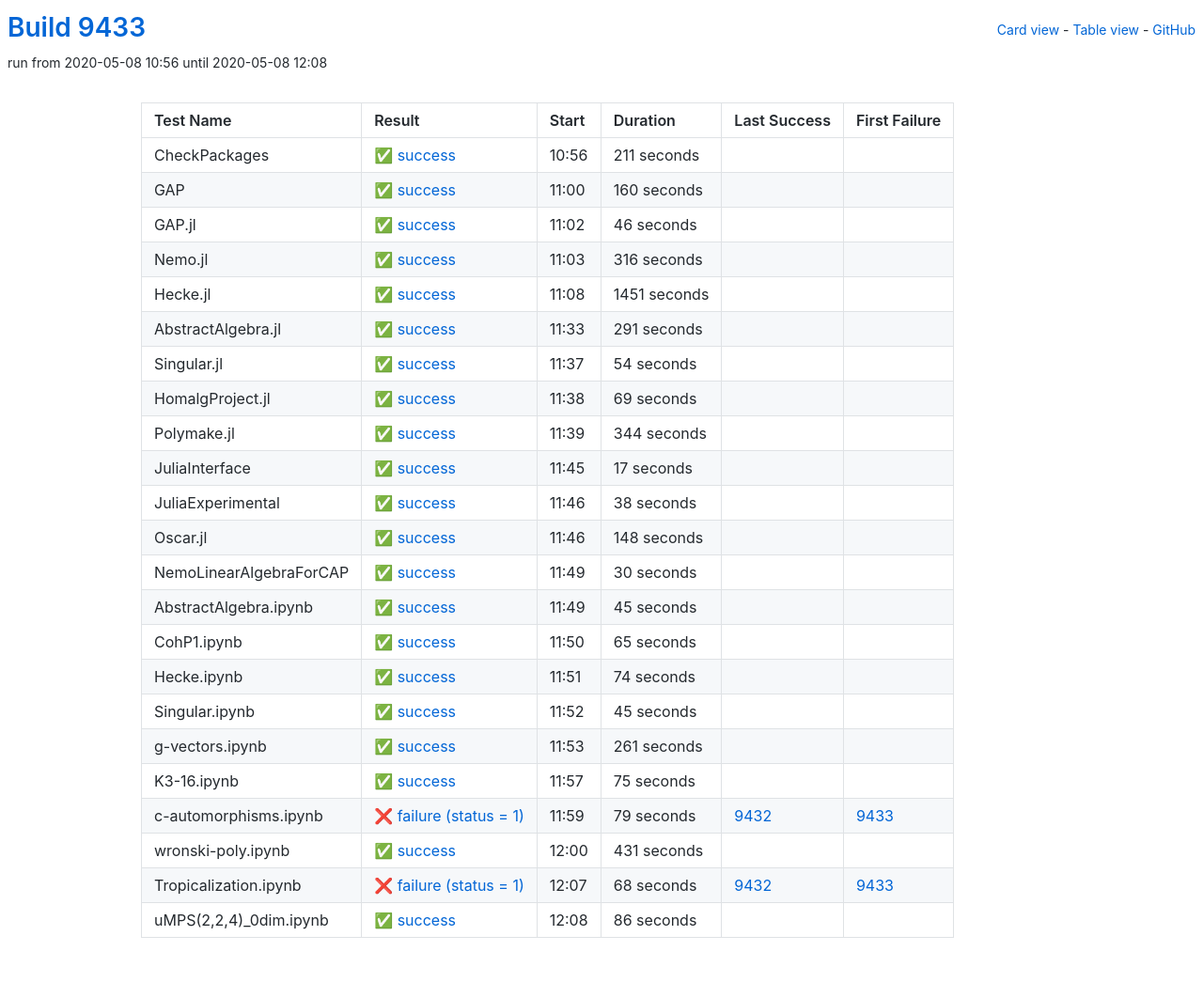
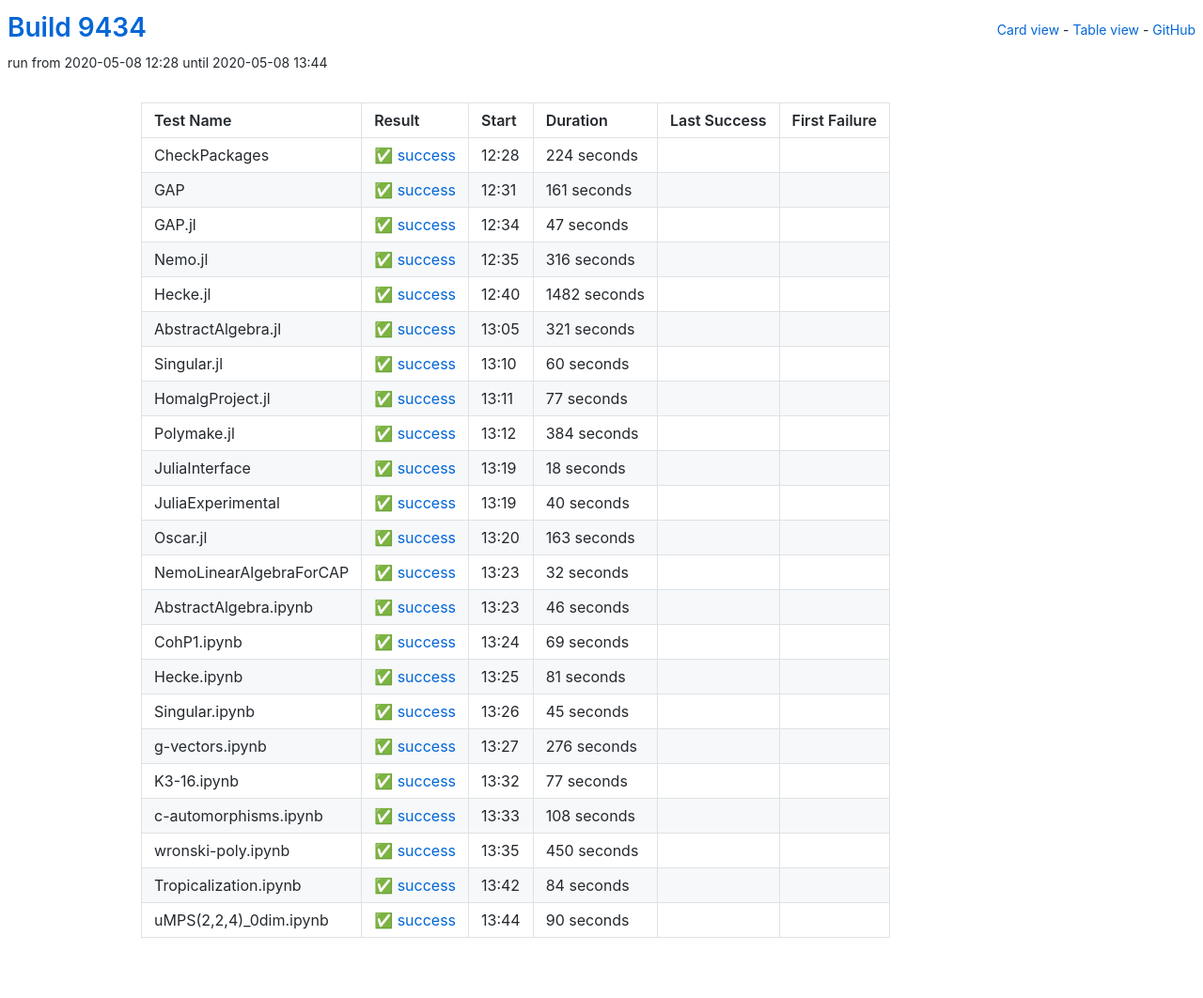
Before and after one commit to oscar-system/oscar-ci-status, a Jekyll site: the page built from table.html, in a window 1280 px wide. Shown: the whole page at 94% size. Built offline with Jekyll 4.4.1, drawn with Linux system fonts in a browser that asks for light colours.

Commit message:
Build 9434

```diff
--- a/_data/ci.yml
+++ b/_data/ci.yml
@@ -1,41 +1,41 @@
-build: 9433
-build_url: https://oscarci.mathematik.uni-kl.de/job/oscar/9433/
+build: 9434
+build_url: https://oscarci.mathematik.uni-kl.de/job/oscar/9434/
 job: oscar
 tests:
-- duration: 211
+- duration: 224
   exitcode: 0
   first_failure: false
   first_failure_url: null
   id: checkpackages
   last_success: false
   last_success_url: null
-  log: https://oscarci.mathematik.uni-kl.de/job/oscar/9433/artifact/logs/build-9433/CheckPackages.log
+  log: https://oscarci.mathematik.uni-kl.de/job/oscar/9434/artifact/logs/build-9434/CheckPackages.log
   name: CheckPackages
-  start: 2020-05-08 10:56
+  start: 2020-05-08 12:28
   status: success
   success: true
-- duration: 160
+- duration: 161
   exitcode: 0
   first_failure: false
   first_failure_url: null
   id: gap
   last_success: false
   last_success_url: null
-  log: https://oscarci.mathematik.uni-kl.de/job/oscar/9433/artifact/logs/build-9433/GAP.log
+  log: https://oscarci.mathematik.uni-kl.de/job/oscar/9434/artifact/logs/build-9434/GAP.log
   name: GAP
-  start: 2020-05-08 11:00
+  start: 2020-05-08 12:31
   status: success
   success: true
-- duration: 46
+- duration: 47
   exitcode: 0
   first_failure: false
   first_failure_url: null
   id: gap-jl
   last_success: false
   last_success_url: null
-  log: https://oscarci.mathematik.uni-kl.de/job/oscar/9433/artifact/logs/build-9433/GAP.jl.log
+  log: https://oscarci.mathematik.uni-kl.de/job/oscar/9434/artifact/logs/build-9434/GAP.jl.log
   name: GAP.jl
-  start: 2020-05-08 11:02
+  start: 2020-05-08 12:34
   status: success
   success: true
 - duration: 316
@@ -45,153 +45,153 @@
   id: nemo-jl
   last_success: false
   last_success_url: null
-  log: https://oscarci.mathematik.uni-kl.de/job/oscar/9433/artifact/logs/build-9433/Nemo.jl.log
+  log: https://oscarci.mathematik.uni-kl.de/job/oscar/9434/artifact/logs/build-9434/Nemo.jl.log
   name: Nemo.jl
-  start: 2020-05-08 11:03
+  start: 2020-05-08 12:35
   status: success
   success: true
-- duration: 1451
+- duration: 1482
   exitcode: 0
   first_failure: false
   first_failure_url: null
   id: hecke-jl
   last_success: false
   last_success_url: null
-  log: https://oscarci.mathematik.uni-kl.de/job/oscar/9433/artifact/logs/build-9433/Hecke.jl.log
+  log: https://oscarci.mathematik.uni-kl.de/job/oscar/9434/artifact/logs/build-9434/Hecke.jl.log
   name: Hecke.jl
-  start: 2020-05-08 11:08
+  start: 2020-05-08 12:40
   status: success
   success: true
-- duration: 291
+- duration: 321
   exitcode: 0
   first_failure: false
   first_failure_url: null
   id: abstractalgebra-jl
   last_success: false
   last_success_url: null
-  log: https://oscarci.mathematik.uni-kl.de/job/oscar/9433/artifact/logs/build-9433/AbstractAlgebra.jl.log
+  log: https://oscarci.mathematik.uni-kl.de/job/oscar/9434/artifact/logs/build-9434/AbstractAlgebra.jl.log
   name: AbstractAlgebra.jl
-  start: 2020-05-08 11:33
+  start: 2020-05-08 13:05
   status: success
   success: true
-- duration: 54
+- duration: 60
   exitcode: 0
   first_failure: false
   first_failure_url: null
   id: singular-jl
   last_success: false
   last_success_url: null
-  log: https://oscarci.mathematik.uni-kl.de/job/oscar/9433/artifact/logs/build-9433/Singular.jl.log
+  log: https://oscarci.mathematik.uni-kl.de/job/oscar/9434/artifact/logs/build-9434/Singular.jl.log
   name: Singular.jl
-  start: 2020-05-08 11:37
+  start: 2020-05-08 13:10
+  status: success
+  success: true
+- duration: 77
+  exitcode: 0
+  first_failure: false
+  first_failure_url: null
+  id: homalgproject-jl
+  last_success: false
+  last_success_url: null
+  log: https://oscarci.mathematik.uni-kl.de/job/oscar/9434/artifact/logs/build-9434/HomalgProject.jl.log
+  name: HomalgProject.jl
+  start: 2020-05-08 13:11
+  status: success
+  success: true
+- duration: 384
+  exitcode: 0
+  first_failure: false
+  first_failure_url: null
+  id: polymake-jl
+  last_success: false
+  last_success_url: null
+  log: https://oscarci.mathematik.uni-kl.de/job/oscar/9434/artifact/logs/build-9434/Polymake.jl.log
+  name: Polymake.jl
+  start: 2020-05-08 13:12
+  status: success
+  success: true
+- duration: 18
+  exitcode: 0
+  first_failure: false
+  first_failure_url: null
+  id: juliainterface
+  last_success: false
+  last_success_url: null
+  log: https://oscarci.mathematik.uni-kl.de/job/oscar/9434/artifact/logs/build-9434/JuliaInterface.log
+  name: JuliaInterface
+  start: 2020-05-08 13:19
+  status: success
+  success: true
+- duration: 40
+  exitcode: 0
+  first_failure: false
+  first_failure_url: null
+  id: juliaexperimental
+  last_success: false
+  last_success_url: null
+  log: https://oscarci.mathematik.uni-kl.de/job/oscar/9434/artifact/logs/build-9434/JuliaExperimental.log
+  name: JuliaExperimental
+  start: 2020-05-08 13:19
+  status: success
+  success: true
+- duration: 163
+  exitcode: 0
+  first_failure: false
+  first_failure_url: null
+  id: oscar-jl
+  last_success: false
+  last_success_url: null
+  log: https://oscarci.mathematik.uni-kl.de/job/oscar/9434/artifact/logs/build-9434/Oscar.jl.log
+  name: Oscar.jl
+  start: 2020-05-08 13:20
+  status: success
+  success: true
+- duration: 32
+  exitcode: 0
+  first_failure: false
+  first_failure_url: null
+  id: nemolinearalgebraforcap
+  last_success: false
+  last_success_url: null
+  log: https://oscarci.mathematik.uni-kl.de/job/oscar/9434/artifact/logs/build-9434/NemoLinearAlgebraForCAP.log
+  name: NemoLinearAlgebraForCAP
+  start: 2020-05-08 13:23
+  status: success
+  success: true
+- duration: 46
+  exitcode: 0
+  first_failure: false
+  first_failure_url: null
+  id: abstractalgebra-ipynb
+  last_success: false
+  last_success_url: null
+  log: https://oscarci.mathematik.uni-kl.de/job/oscar/9434/artifact/logs/build-9434/AbstractAlgebra.ipynb.log
+  name: AbstractAlgebra.ipynb
+  start: 2020-05-08 13:23
   status: success
   success: true
 - duration: 69
   exitcode: 0
   first_failure: false
   first_failure_url: null
-  id: homalgproject-jl
-  last_success: false
-  last_success_url: null
-  log: https://oscarci.mathematik.uni-kl.de/job/oscar/9433/artifact/logs/build-9433/HomalgProject.jl.log
-  name: HomalgProject.jl
-  start: 2020-05-08 11:38
-  status: success
-  success: true
-- duration: 344
-  exitcode: 0
-  first_failure: false
-  first_failure_url: null
-  id: polymake-jl
-  last_success: false
-  last_success_url: null
-  log: https://oscarci.mathematik.uni-kl.de/job/oscar/9433/artifact/logs/build-9433/Polymake.jl.log
-  name: Polymake.jl
-  start: 2020-05-08 11:39
-  status: success
-  success: true
-- duration: 17
-  exitcode: 0
-  first_failure: false
-  first_failure_url: null
-  id: juliainterface
-  last_success: false
-  last_success_url: null
-  log: https://oscarci.mathematik.uni-kl.de/job/oscar/9433/artifact/logs/build-9433/JuliaInterface.log
-  name: JuliaInterface
-  start: 2020-05-08 11:45
-  status: success
-  success: true
-- duration: 38
-  exitcode: 0
-  first_failure: false
-  first_failure_url: null
-  id: juliaexperimental
-  last_success: false
-  last_success_url: null
-  log: https://oscarci.mathematik.uni-kl.de/job/oscar/9433/artifact/logs/build-9433/JuliaExperimental.log
-  name: JuliaExperimental
-  start: 2020-05-08 11:46
-  status: success
-  success: true
-- duration: 148
-  exitcode: 0
-  first_failure: false
-  first_failure_url: null
-  id: oscar-jl
-  last_success: false
-  last_success_url: null
-  log: https://oscarci.mathematik.uni-kl.de/job/oscar/9433/artifact/logs/build-9433/Oscar.jl.log
-  name: Oscar.jl
-  start: 2020-05-08 11:46
-  status: success
-  success: true
-- duration: 30
-  exitcode: 0
-  first_failure: false
-  first_failure_url: null
-  id: nemolinearalgebraforcap
-  last_success: false
-  last_success_url: null
-  log: https://oscarci.mathematik.uni-kl.de/job/oscar/9433/artifact/logs/build-9433/NemoLinearAlgebraForCAP.log
-  name: NemoLinearAlgebraForCAP
-  start: 2020-05-08 11:49
-  status: success
-  success: true
-- duration: 45
-  exitcode: 0
-  first_failure: false
-  first_failure_url: null
-  id: abstractalgebra-ipynb
-  last_success: false
-  last_success_url: null
-  log: https://oscarci.mathematik.uni-kl.de/job/oscar/9433/artifact/logs/build-9433/AbstractAlgebra.ipynb.log
-  name: AbstractAlgebra.ipynb
-  start: 2020-05-08 11:49
-  status: success
-  success: true
-- duration: 65
-  exitcode: 0
-  first_failure: false
-  first_failure_url: null
   id: cohp1-ipynb
   last_success: false
   last_success_url: null
-  log: https://oscarci.mathematik.uni-kl.de/job/oscar/9433/artifact/logs/build-9433/CohP1.ipynb.log
+  log: https://oscarci.mathematik.uni-kl.de/job/oscar/9434/artifact/logs/build-9434/CohP1.ipynb.log
   name: CohP1.ipynb
-  start: 2020-05-08 11:50
+  start: 2020-05-08 13:24
   status: success
   success: true
-- duration: 74
+- duration: 81
   exitcode: 0
   first_failure: false
   first_failure_url: null
   id: hecke-ipynb
   last_success: false
   last_success_url: null
-  log: https://oscarci.mathematik.uni-kl.de/job/oscar/9433/artifact/logs/build-9433/Hecke.ipynb.log
+  log: https://oscarci.mathematik.uni-kl.de/job/oscar/9434/artifact/logs/build-9434/Hecke.ipynb.log
   name: Hecke.ipynb
-  start: 2020-05-08 11:51
+  start: 2020-05-08 13:25
   status: success
   success: true
 - duration: 45
@@ -201,80 +201,80 @@
   id: singular-ipynb
   last_success: false
   last_success_url: null
-  log: https://oscarci.mathematik.uni-kl.de/job/oscar/9433/artifact/logs/build-9433/Singular.ipynb.log
+  log: https://oscarci.mathematik.uni-kl.de/job/oscar/9434/artifact/logs/build-9434/Singular.ipynb.log
   name: Singular.ipynb
-  start: 2020-05-08 11:52
+  start: 2020-05-08 13:26
   status: success
   success: true
-- duration: 261
+- duration: 276
   exitcode: 0
   first_failure: false
   first_failure_url: null
   id: g-vectors-ipynb
   last_success: false
   last_success_url: null
-  log: https://oscarci.mathematik.uni-kl.de/job/oscar/9433/artifact/logs/build-9433/g-vectors.ipynb.log
+  log: https://oscarci.mathematik.uni-kl.de/job/oscar/9434/artifact/logs/build-9434/g-vectors.ipynb.log
   name: g-vectors.ipynb
-  start: 2020-05-08 11:53
+  start: 2020-05-08 13:27
   status: success
   success: true
-- duration: 75
+- duration: 77
   exitcode: 0
   first_failure: false
   first_failure_url: null
   id: k3-16-ipynb
   last_success: false
   last_success_url: null
-  log: https://oscarci.mathematik.uni-kl.de/job/oscar/9433/artifact/logs/build-9433/K3-16.ipynb.log
+  log: https://oscarci.mathematik.uni-kl.de/job/oscar/9434/artifact/logs/build-9434/K3-16.ipynb.log
   name: K3-16.ipynb
-  start: 2020-05-08 11:57
+  start: 2020-05-08 13:32
   status: success
   success: true
-- duration: 79
-  exitcode: 1
-  first_failure: 9433
-  first_failure_url: https://oscarci.mathematik.uni-kl.de/job/oscar/9433/
+- duration: 108
+  exitcode: 0
+  first_failure: false
+  first_failure_url: null
   id: c-automorphisms-ipynb
-  last_success: 9432
-  last_success_url: https://oscarci.mathematik.uni-kl.de/job/oscar/9432/
-  log: https://oscarci.mathematik.uni-kl.de/job/oscar/9433/artifact/logs/build-9433/c-automorphisms.ipynb.log
+  last_success: false
+  last_success_url: null
+  log: https://oscarci.mathematik.uni-kl.de/job/oscar/9434/artifact/logs/build-9434/c-automorphisms.ipynb.log
   name: c-automorphisms.ipynb
-  start: 2020-05-08 11:59
-  status: failure
-  success: false
-- duration: 431
+  start: 2020-05-08 13:33
+  status: success
+  success: true
+- duration: 450
   exitcode: 0
   first_failure: false
   first_failure_url: null
   id: wronski-poly-ipynb
   last_success: false
   last_success_url: null
-  log: https://oscarci.mathematik.uni-kl.de/job/oscar/9433/artifact/logs/build-9433/wronski-poly.ipynb.log
+  log: https://oscarci.mathematik.uni-kl.de/job/oscar/9434/artifact/logs/build-9434/wronski-poly.ipynb.log
   name: wronski-poly.ipynb
-  start: 2020-05-08 12:00
+  start: 2020-05-08 13:35
   status: success
   success: true
-- duration: 68
-  exitcode: 1
-  first_failure: 9433
-  first_failure_url: https://oscarci.mathematik.uni-kl.de/job/oscar/9433/
+- duration: 84
+  exitcode: 0
+  first_failure: false
+  first_failure_url: null
   id: tropicalization-ipynb
-  last_success: 9432
-  last_success_url: https://oscarci.mathematik.uni-kl.de/job/oscar/9432/
-  log: https://oscarci.mathematik.uni-kl.de/job/oscar/9433/artifact/logs/build-9433/Tropicalization.ipynb.log
+  last_success: false
+  last_success_url: null
+  log: https://oscarci.mathematik.uni-kl.de/job/oscar/9434/artifact/logs/build-9434/Tropicalization.ipynb.log
   name: Tropicalization.ipynb
-  start: 2020-05-08 12:07
-  status: failure
-  success: false
-- duration: 86
+  start: 2020-05-08 13:42
+  status: success
+  success: true
+- duration: 90
   exitcode: 0
   first_failure: false
   first_failure_url: null
   id: umps-2-2-4-0dim-ipynb
   last_success: false
   last_success_url: null
-  log: https://oscarci.mathematik.uni-kl.de/job/oscar/9433/artifact/logs/build-9433/uMPS-2-2-4-_0dim.ipynb.log
+  log: https://oscarci.mathematik.uni-kl.de/job/oscar/9434/artifact/logs/build-9434/uMPS-2-2-4-_0dim.ipynb.log
   name: uMPS(2,2,4)_0dim.ipynb
-  start: 2020-05-08 12:08
+  start: 2020-05-08 13:44
   status: success
   success: true
```
Also changed, not shown: README.md.
